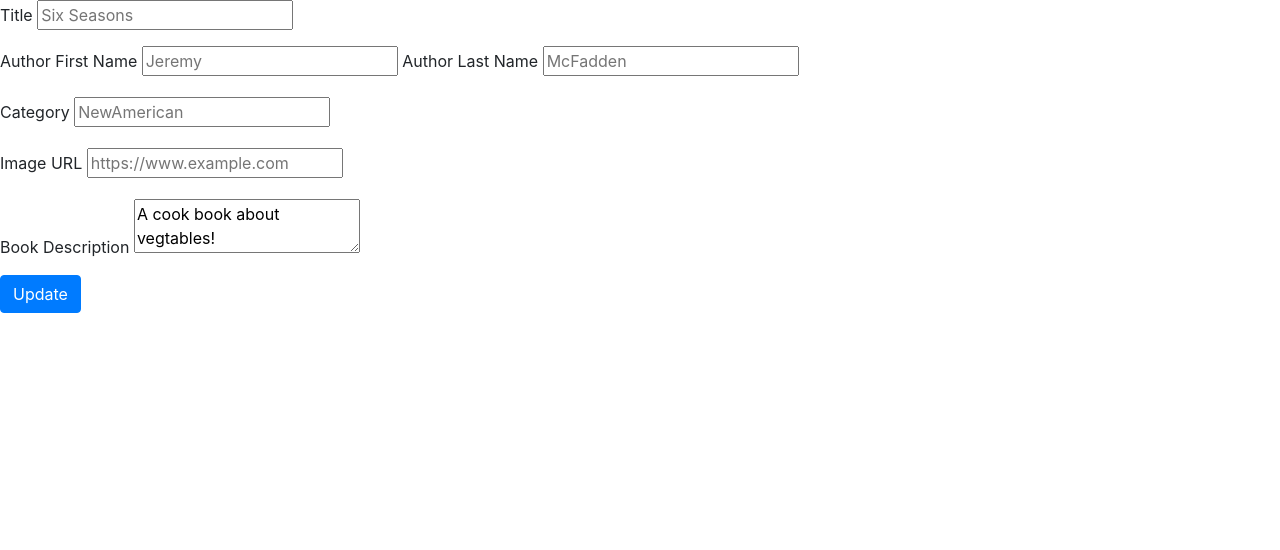
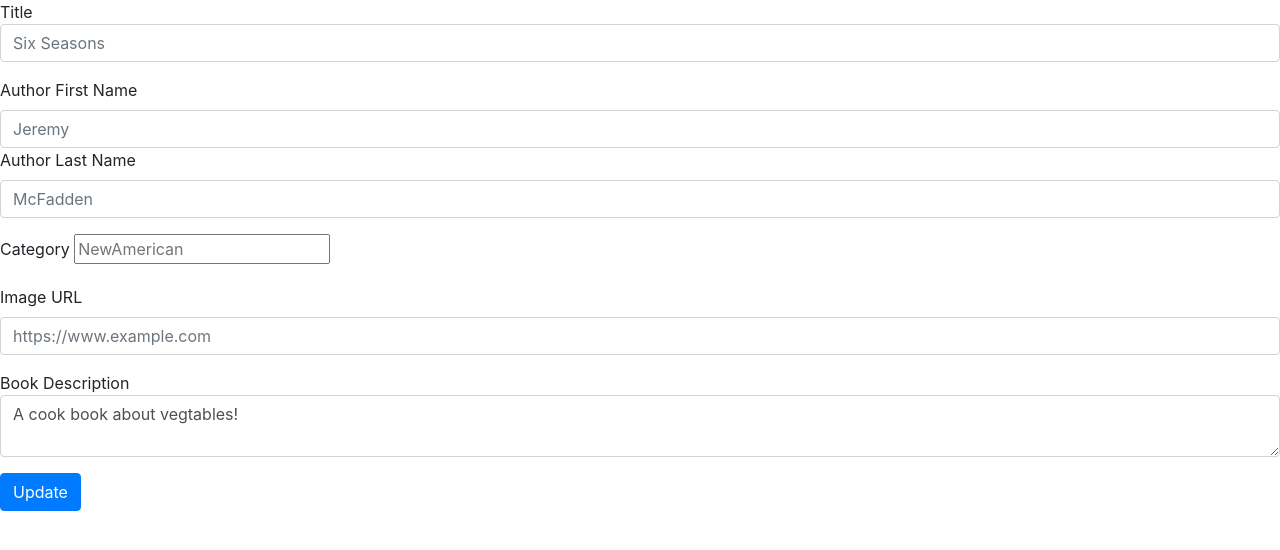
Before and after one commit to kansylyvong/catalog-app, a Flask app: page /cookbook/edit/2/ in a window 1280 px wide. Shown: the part 56-606 px from the top of the page. Run offline with Flask 2, Linux system fonts and the light colour scheme; data comes from the database, SQL or seed files in the repository; some libraries are stand-ins or nearby versions.

Commit message:
added form styling

```diff
--- a/templates/editcookbook.html
+++ b/templates/editcookbook.html
@@ -3,25 +3,25 @@
                             action="{{url_for('editCookBook', book_id=book.id)}}">
             <div class="form-group"
                 <label for="cookBookTitle">Title</label>
-                <input id="cookBookTitle" name="title" type="text" placeholder="{{book.title}}">
+                <input class="form-control" id="cookBookTitle" name="title" type="text" placeholder="{{book.title}}">
             </div>
             <div class="form-group">
                 <label for="bookAuthorFirstName">Author First Name</label>
-                <input id="bookAuthorFirstName" name="authorFirstName" type="text" placeholder="{{author.first_name}}">
+                <input class="form-control" id="bookAuthorFirstName" name="authorFirstName" type="text" placeholder="{{author.first_name}}">
                 <label for="bookAuthorLastName">Author Last Name</label>
-                <input id="bookAuthorLastName" name="authorLastName" type="text" placeholder="{{author.last_name}}">
+                <input class="form-control" id="bookAuthorLastName" name="authorLastName" type="text" placeholder="{{author.last_name}}">
             </div>
             <div class="form-group">
                 <label for="bookCategory">Category</label>
-                <input id="bookCategory" name="book_category" type="text" placeholder="{{category.name}}">
+                <input classs="form-control" id="bookCategory" name="book_category" type="text" placeholder="{{category.name}}">
             </div>
             <div class="form-group">
                 <label for="imageUrl">Image URL</label>
-                <input id="imageUrl" name="image_url" type="text" placeholder="{{book.image_url}}">
+                <input class="form-control"id="imageUrl" name="image_url" type="text" placeholder="{{book.image_url}}">
             </div>
             <div class="form-group"
                 <label for="bookDescription">Book Description</label>
-                <textarea id="" name="description">{{book.description}}</textarea>
+                <textarea class="form-control" id="bookDescription" name="description">{{book.description}}</textarea>
             </div>
             <button type="Submit" class="btn btn-primary">Update</button>
         </form>
```
